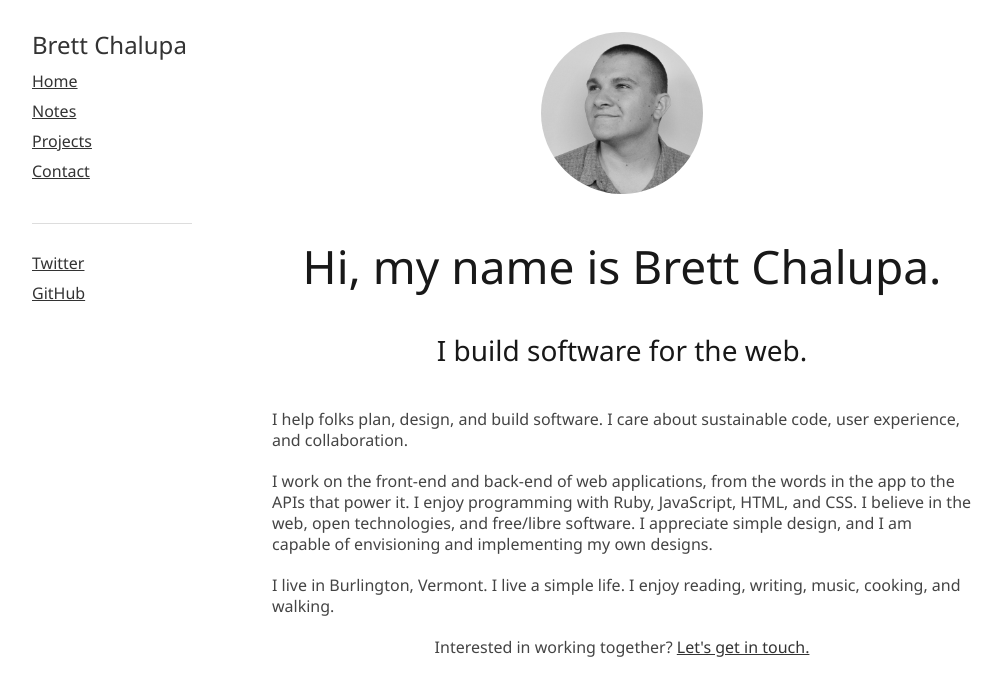
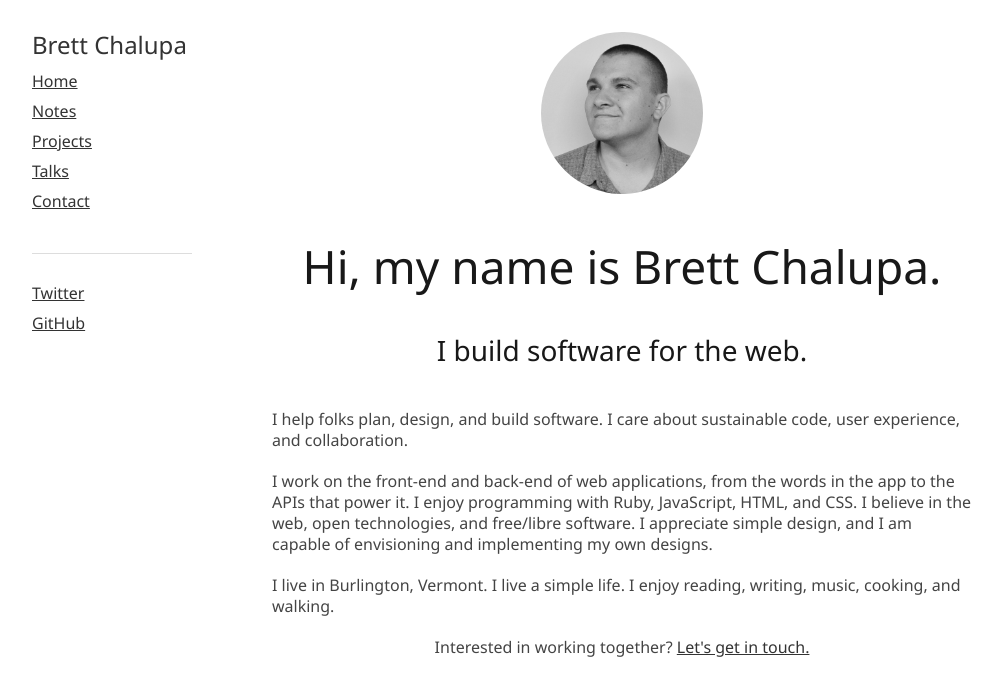
Before and after one commit to brettchalupa/brettchalupa.github.io, a Jekyll site: the page built from index.html, in a window 1280 px wide. Shown: the top 696 px of the page, without its empty margins (138-1139 px from the left). Built offline with Jekyll 4.4.1, drawn with Linux system fonts in a browser that asks for light colours; Markdown is read by kramdown in place of the engine named in the settings.

Commit message:
Add talks to the navs

```diff
--- a/404.html
+++ b/404.html
@@ -28,6 +28,7 @@
           <li class="nav-item"><a href="/">Home</a></li>
           <li class="nav-item"><a href="/notes">Notes</a></li>
           <li class="nav-item"><a href="/projects">Projects</a></li>
+          <li class="nav-item"><a href="/talks/">Talks</a></li>
           <li class="nav-item"><a href="/contact/">Contact</a></li>
           <br/>
           <hr/>
--- a/_layouts/default.html
+++ b/_layouts/default.html
@@ -28,6 +28,7 @@
           <li class="nav-item"><a href="/">Home</a></li>
           <li class="nav-item"><a href="/notes">Notes</a></li>
           <li class="nav-item"><a href="/projects">Projects</a></li>
+          <li class="nav-item"><a href="/talks/">Talks</a></li>
           <li class="nav-item"><a href="/contact/">Contact</a></li>
           <br/>
           <hr/>
```
